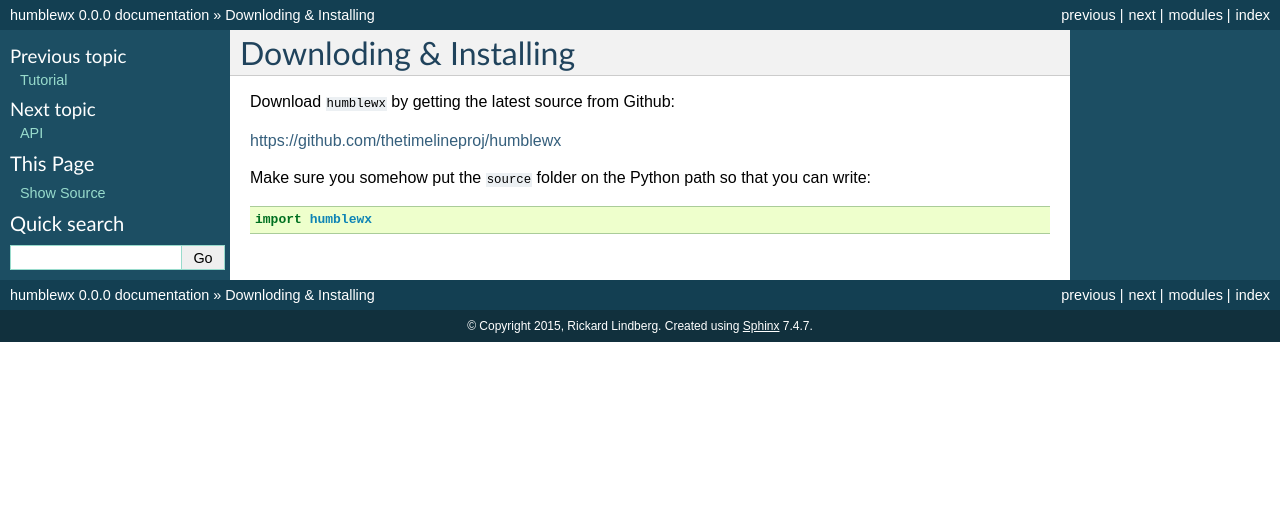
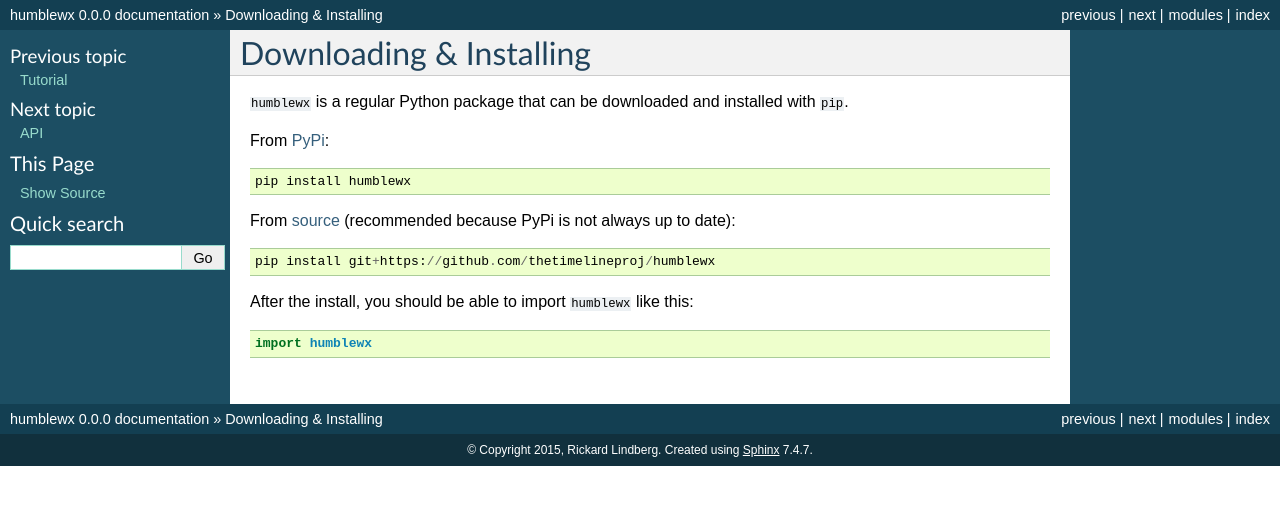
Before and after one commit to thetimelineproj/humblewx, a Sphinx documentation site: the page built from documentation/installing.rst, in a window 1280 px wide. Shown: the top 505 px of the page. Built offline with Sphinx 7.4.7, drawn with Linux system fonts in a browser that asks for light colours.

Commit message:
Problem: The documentation does not reflect recommented way to install.

```diff
--- a/documentation/installing.rst
+++ b/documentation/installing.rst
@@ -1,11 +1,18 @@
-Downloding & Installing
-=======================
+Downloading & Installing
+========================
 
-Download ``humblewx`` by getting the latest source from Github:
+``humblewx`` is a regular Python package that can be downloaded and installed
+with ``pip``.
 
-https://github.com/thetimelineproj/humblewx
+From `PyPi <https://pypi.python.org/pypi/humblewx>`_::
 
-Make sure you somehow put the ``source`` folder on the Python path so that you
-can write::
+    pip install humblewx
+
+From `source <https://github.com/thetimelineproj/humblewx>`_ (recommended
+because PyPi is not always up to date)::
+
+    pip install git+https://github.com/thetimelineproj/humblewx
+
+After the install, you should be able to import ``humblewx`` like this::
 
     import humblewx
```
